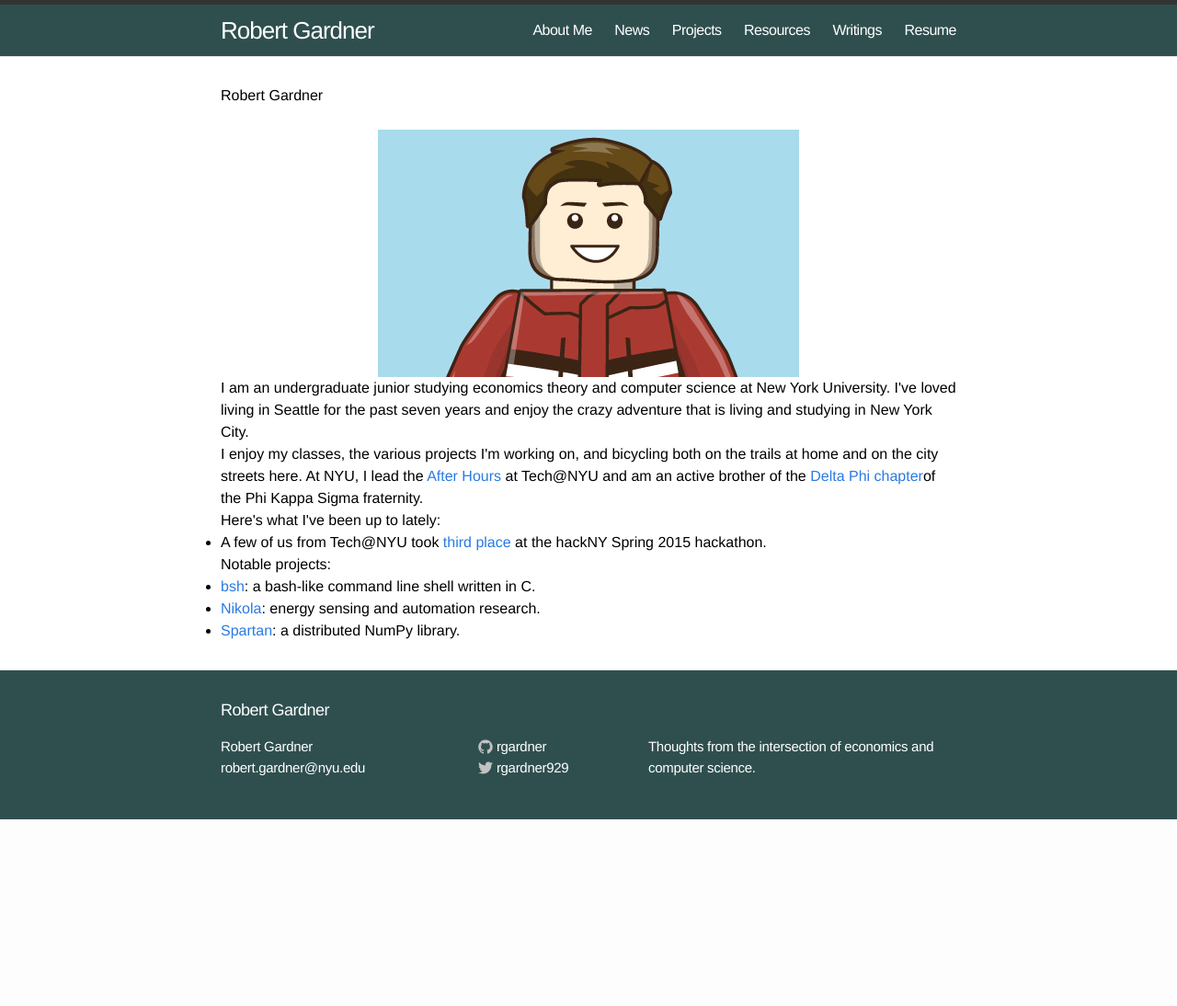
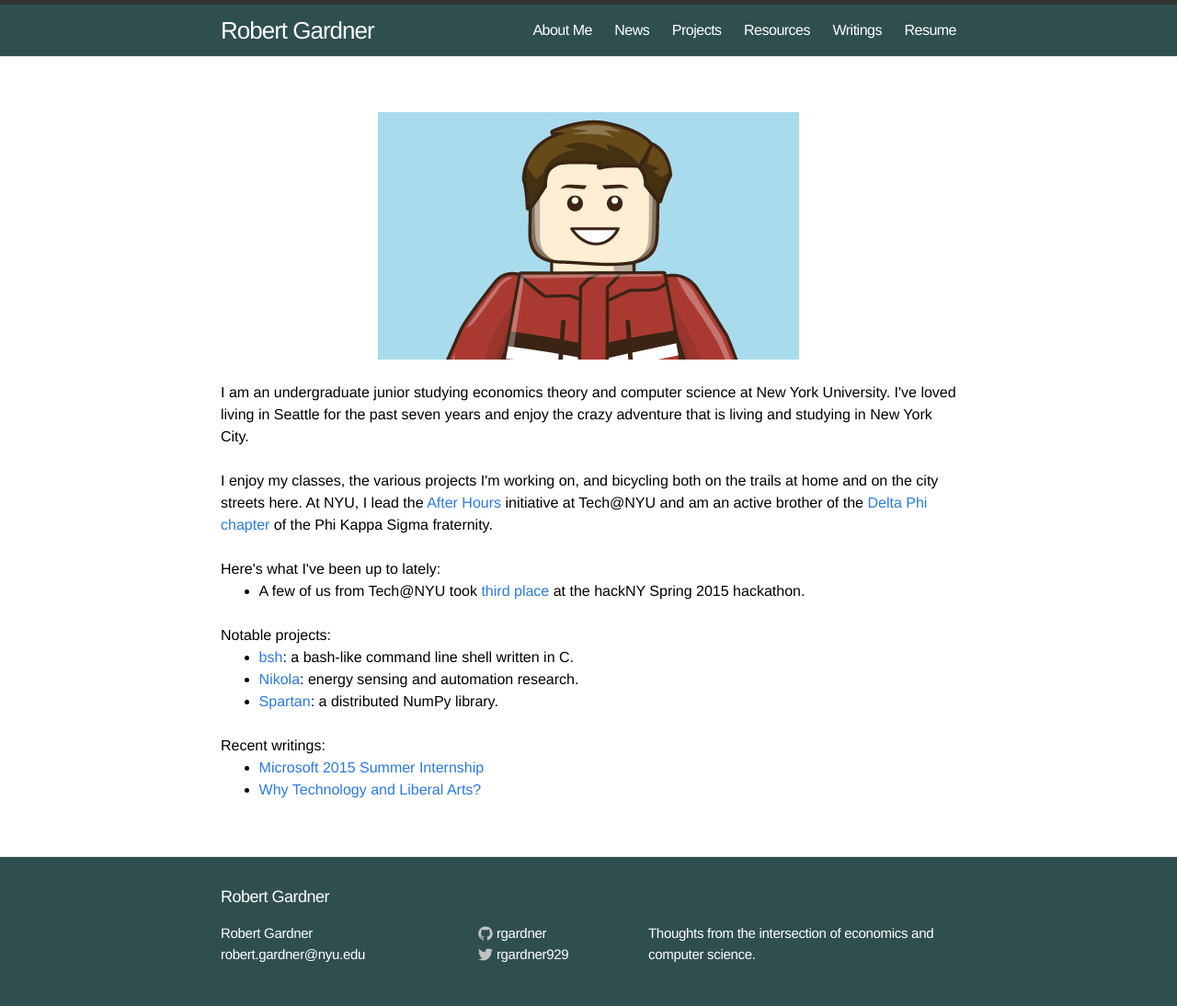
Before and after one commit to rgardner/rgardner.github.io, a Jekyll site: the page built from index.html, in a window 1280 px wide. Shown: the whole page at 92% size. Built offline with Jekyll 4.4.1, drawn with Linux system fonts in a browser that asks for light colours; comment, search, counter and statistics services are not loaded; before the commit the page ends 900 px from its top, so only the background shows below that.

Commit message:
Style paragraphs, add recent writings

```diff
--- a/index.html
+++ b/index.html
@@ -1,27 +1,27 @@
 ---
-layout: default
+layout: page
 permalink: /
 ---
 
 <div class="home">
-  <h1 class="page-heading">Robert Gardner</h1>
   <img src="/assets/bob-lego.jpg" alt="Bob as a Lego minifig." id="lego-bob" />
-
+  <br>
   <p>
     I am an undergraduate junior studying economics theory and computer science
     at New York University. I've loved living in Seattle for the past seven
     years and enjoy the crazy adventure that is living and studying in New York
     City.
   </p>
-
+  <br>
   <p>
     I enjoy my classes, the various projects I'm working on, and bicycling both
     on the trails at home and on the city streets here. At NYU, I lead the
-    <a href="http://www.techatnyu.org/#build-and-socialize">After Hours</a> at
-    Tech@NYU and am an active brother of the <a href="http://skullhouse.nyc">
-    Delta Phi chapter</a>of the Phi Kappa Sigma fraternity.
+    <a href="http://www.techatnyu.org/#build-and-socialize">After Hours</a>
+    initiative at Tech@NYU and am an active brother of the
+    <a href="http://skullhouse.nyc">Delta Phi chapter</a> of the Phi Kappa
+    Sigma fraternity.
   </p>
-
+  <br>
   <p>Here's what I've been up to lately:</p>
   <ul>
     <li>
@@ -30,6 +30,7 @@
         place</a> at the hackNY Spring 2015 hackathon.
     </li>
   </ul>
+  <br>
   <p>Notable projects:</p>
   <ul>
     <li>
@@ -45,4 +46,16 @@
       distributed NumPy library.
     </li>
   </ul>
+  <br>
+  <p>Recent writings:</p>
+  <ul>
+    <li>
+      <a href="{% post_url 2015-2-7-ms %}">Microsoft 2015 Summer Internship</a>
+    </li>
+    <li>
+      <a href="{% post_url 2014-7-31-why-technology-and-liberal-arts %}">
+        Why Technology and Liberal Arts?
+      </a>
+    </li>
+   </ul>
  </div>
```
